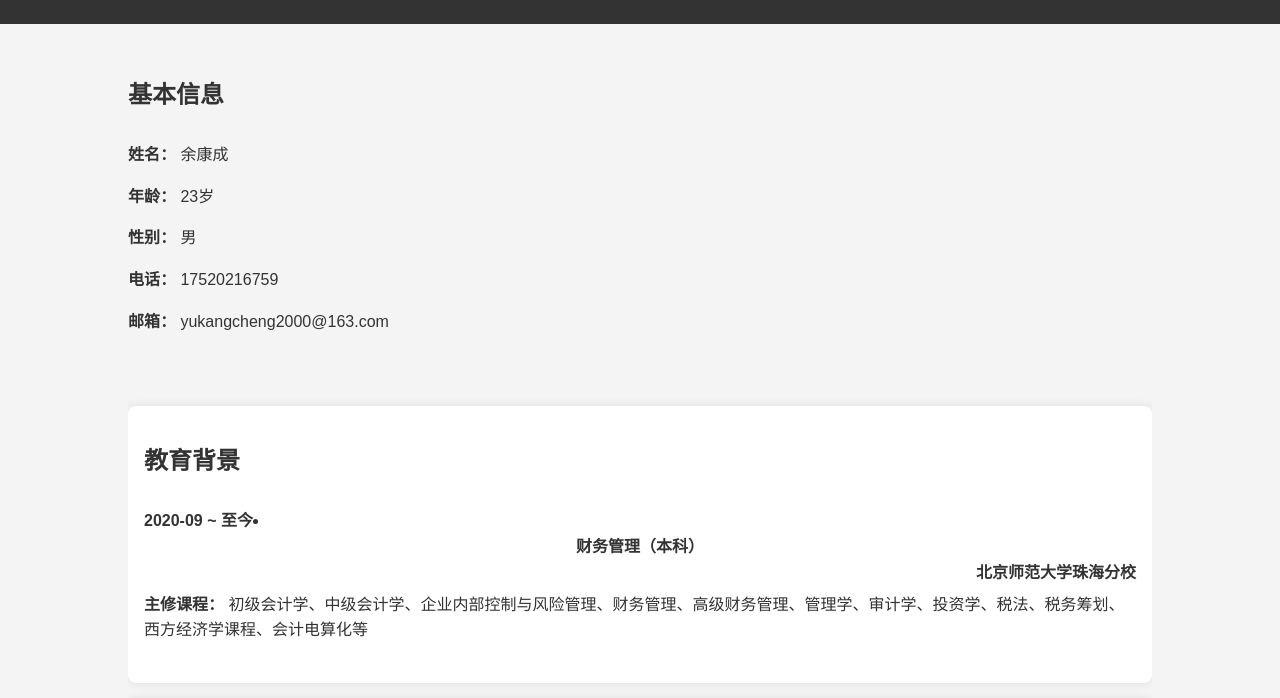
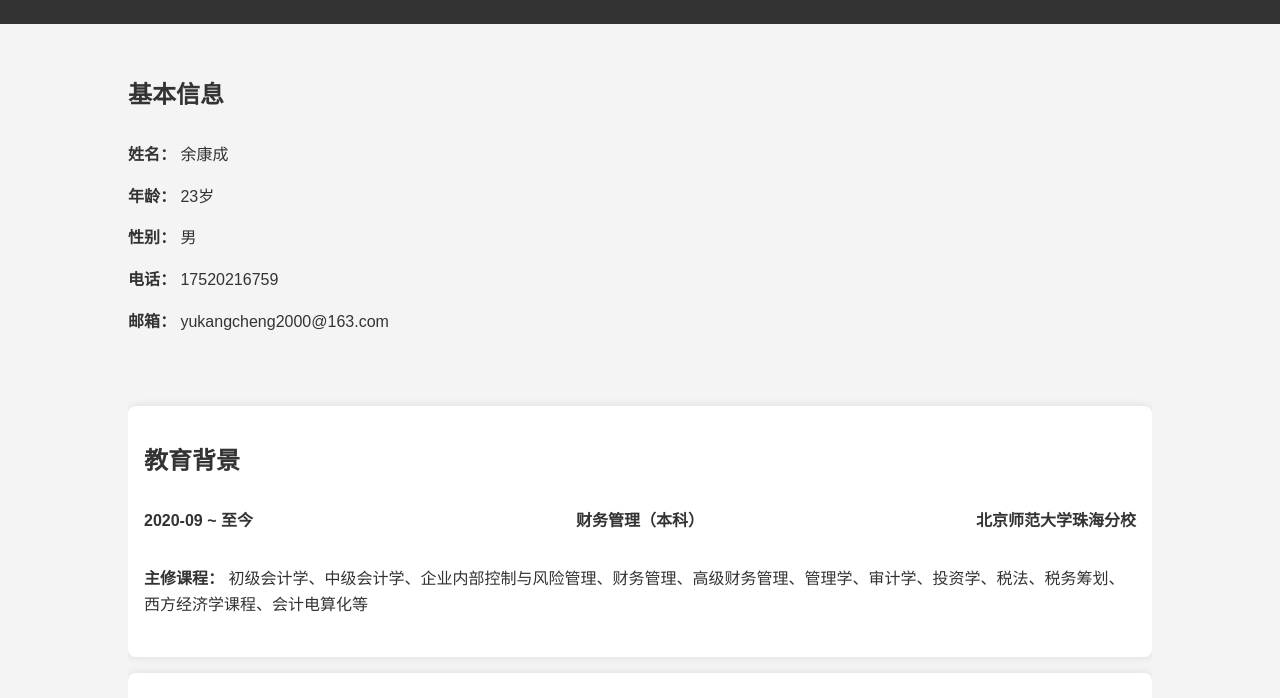
Before and after one commit to kangcheng818/ykk.github.io, a plain HTML site: page index.html in a window 1280 px wide. Shown: the part 102-800 px from the top of the page. Drawn offline with Linux system fonts and the light colour scheme.

Commit message:
Update index.html

```diff
--- a/index.html
+++ b/index.html
@@ -101,9 +101,10 @@
         </section>
         <section id="education" class="section-content">
             <h2>教育背景</h2>
-            <li><strong style="float: left;">2020-09 ~ 至今</strong>
-                <strong style="display: block; text-align: center;">财务管理（本科）</strong>
-                <strong style="float: right;">北京师范大学珠海分校</strong>
+            <li style="display: flex; justify-content: space-between; align-items: center;">
+                <strong style="flex: 1; text-align: left;">2020-09 ~ 至今</strong>
+                <strong style="flex: 1; text-align: center;">财务管理（本科）</strong>
+                <strong style="flex: 1; text-align: right;">北京师范大学珠海分校</strong>
             </li>
             <ul>
                 <li><strong>主修课程：</strong> 初级会计学、中级会计学、企业内部控制与风险管理、财务管理、高级财务管理、管理学、审计学、投资学、税法、税务筹划、西方经济学课程、会计电算化等</li>
```
